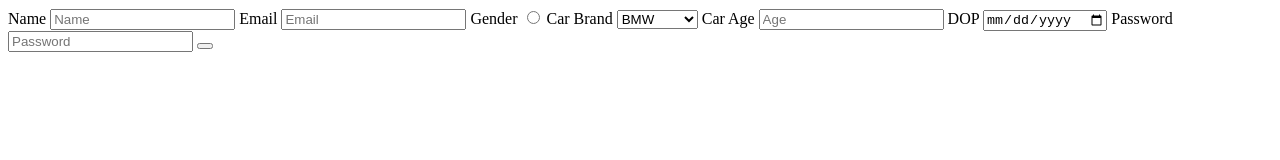
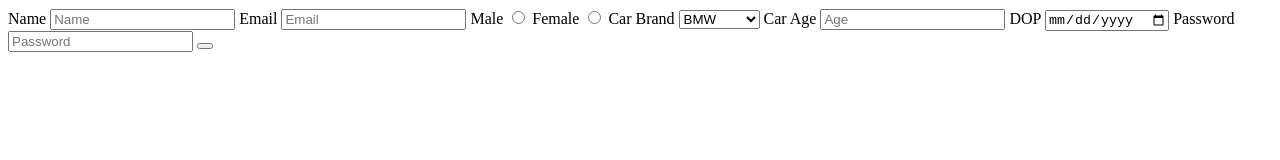
Before and after one commit to acciojob/car-insurance-form-Surajkr1999, a website: page main.html in a window 1280 px wide. Drawn offline with Linux system fonts and the light colour scheme.

Commit message:
created a submission

```diff
--- a/main.html
+++ b/main.html
@@ -15,8 +15,10 @@
 		<label for="email">Email</label>
 		<input placeholder="Email" type="Email" id="email" required>
 
-		<label for="gender">Gender</label>
-		<input type="Radio" required>
+		<label for="gender">Male</label>
+		<input type="Radio" id="gender_m" name="gender" required>
+		<label for="gender">Female</label>
+		<input type="Radio" id="gender_f" name="gender" required>
 
 		<label for="cars">Car Brand</label>
 		<select placeholder="--Please choose an option--" id="cars" >
```
